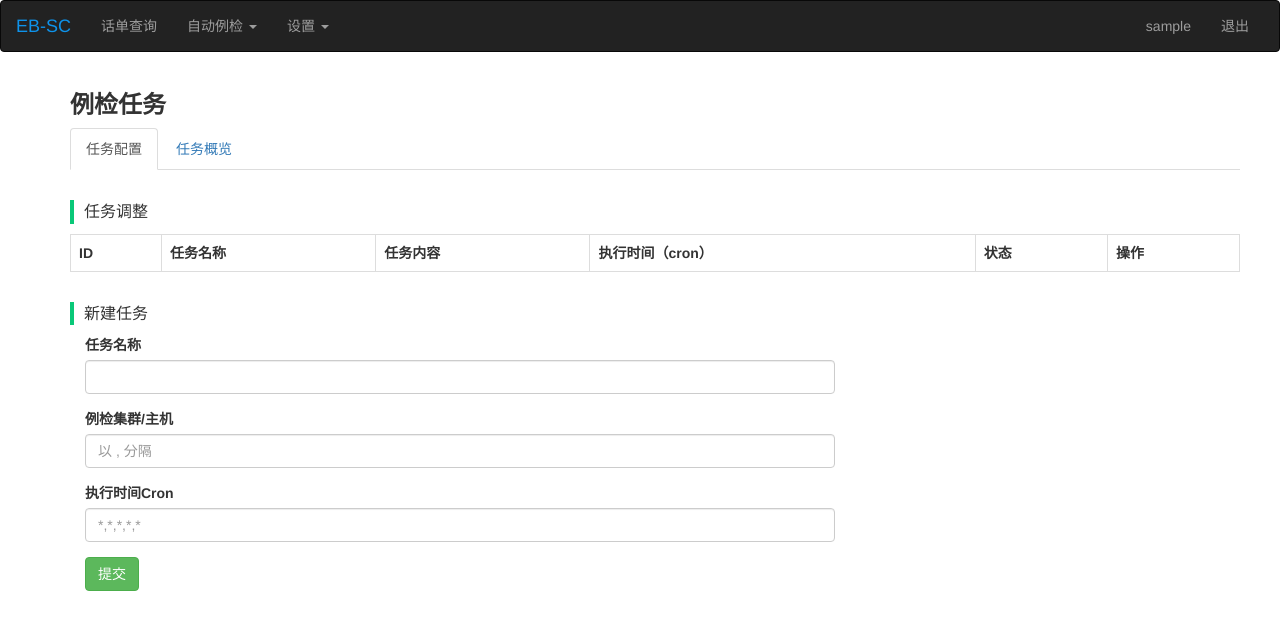
After one commit to zengke123/sc-webapp, a Flask app: page /jobs in a window 1280 px wide. The commit adds this page. Shown: the top 630 px of the page. Run offline with Flask 2, Linux system fonts and the light colour scheme; the visitor is signed in with stand-in values (Sample User, id 1); lists and menus that the app fills with data are empty; parts of the project's set-up code (start-up, migrations or seed data) failed here and were passed over; some libraries are stand-ins or nearby versions.

Commit message:
添加定时例检任务功能

```diff
--- a/manage.py
+++ b/manage.py
@@ -2,7 +2,7 @@ from flask_script import Manager
 from flask_migrate import Migrate, MigrateCommand
 from webapp import app
 from exts import db
-from models import User, Host, History
+from models import User, Host, History, Jobs
 
 # init 初始化，第一次使用
 # python manage.py db init
--- a/templates/base.html
+++ b/templates/base.html
@@ -34,8 +34,9 @@
           <a href="#" class="dropdown-toggle" data-toggle="dropdown" role="button" aria-haspopup="true" aria-expanded="false">自动例检 <span class="caret"></span></a>
           <ul class="dropdown-menu">
             <li><a href="{{ url_for('check') }}">主机例检</a></li>
+            <li><a href="{{ url_for('jobs') }}">例检任务</a></li>
             <li><a href="{{ url_for('check_setting') }}">例检配置</a></li>
-             <li><a href="{{ url_for('history') }}">历史记录</a></li>
+            <li><a href="{{ url_for('history') }}">历史记录</a></li>
           </ul>
         </li>
          <li class="dropdown">
--- a/templates/check.html
+++ b/templates/check.html
@@ -25,8 +25,8 @@
                             <a href="#">
                                 <span>{{ cluste }}</span>
                                 <div class="icon_photo"><img src="/static/img/host2.png" alt="SCPAS"></div>
-                                <p><a href="/check/lj_check?clustename={{ cluste }}" class="btn btn-primary" role="button" data-toggle="tooltip" data-placement="left" title="例检集群">例检</a>
-                                    <a href="/check/info?name={{ cluste }}" class="btn btn-default" role="button" data-toggle="tooltip" data-placement="left" title="例检主机">详细</a></p>
+                                <p><a href="/check/lj_check/?clustename={{ cluste }}" class="btn btn-primary" role="button" data-toggle="tooltip" data-placement="left" title="例检集群">例检</a>
+                                    <a href="/check/info/?name={{ cluste }}" class="btn btn-default" role="button" data-toggle="tooltip" data-placement="left" title="例检主机">详细</a></p>
                             </a>
                         </div>
                         {% endfor %}
--- a/templates/check_host.html
+++ b/templates/check_host.html
@@ -17,7 +17,7 @@
                             <a href="#">
                                 <span>{{ host }}</span>
                                 <div class="icon_photo"><img src="/static/img/host1.png" alt="SCPAS"></div>
-                                <p><a href="/check/lj_check?hostname={{ host }}" class="btn btn-primary" role="button">例检</a></p>
+                                <p><a href="/check/lj_check/?hostname={{ host }}" class="btn btn-primary" role="button">例检</a></p>
                             </a>
                         </div>
                         {% endfor %}
--- /dev/null
+++ b/templates/jobs.html
@@ -0,0 +1,177 @@
+{% extends 'base.html' %}
+{% block title %}例检任务{% endblock %}
+{% block body %}
+<style type="text/css">
+    h4 {
+    font-size: 16px;
+    line-height: 1.2;
+    padding: 2px 0 2px 10px;
+    border-left: 4px solid #09C878;
+}
+</style>
+<div class="container">
+<div class="row">
+    <h3><strong>例检任务</strong></h3>
+</div>
+<div class="row">
+<ul class="nav nav-tabs" role="presentation">
+    <li role="presentation" class="active"><a href="#job_set" aria-controls="job_set" role="tab" data-toggle="tab">任务配置</a></li>
+    <li role="presentation" ><a href="#job_view" aria-controls="job_view" role="tab" data-toggle="tab">任务概览</a></li>
+</ul>
+</div>
+<div class="tab-content">
+    <div role="tabpanel" class="tab-pane active" id="job_set">
+        <br>
+        <div class="row"><h4>任务调整</h4></div>
+        <div class="row">
+            <table class="table table-bordered">
+              <tobody>
+                  <th>ID</th>
+                  <th>任务名称</th>
+                  <th>任务内容</th>
+                  <th>执行时间（cron）</th>
+                  <th>状态</th>
+                  <th>操作</th>
+              </tobody>
+                {% for job in all_jobs %}
+                  <tr>
+                      <td id="job_id_{{ job.id }}">{{ job.id }}</td>
+                      <td>{{ job.name }}</td>
+                      <td>{{ job.content }}</td>
+                      <td>{{ job.cron_time }}</td>
+                      {% if job.status == 1 %}
+                          <td>运行</td>
+                          <td>
+                          <button type="button" class="btn btn-primary btn-xs" id="" value={{ job.id }} onclick="pause_job(this.value)">暂停</button>
+                          <button type="button" class="btn btn-default btn-xs" id="" value={{ job.id }} onclick="remove_job(this.value)">删除</button>
+                          </td>
+                      {% else %}
+                          <td>暂停</td>
+                          <td>
+                          <button type="button" class="btn btn-primary btn-xs" id="" value={{ job.id }} onclick="active_job(this.value)">激活</button>
+                          <button type="button" class="btn btn-default btn-xs" id="" value={{ job.id }} onclick="remove_job(this.value)">删除</button>
+                          </td>
+                      {% endif %}
+                  </tr>
+                {% endfor %}
+            </table>
+        </div>
+        <div class="row"><h4>新建任务</h4></div>
+        <div class="row">
+            <form>
+              <div class="form-group col-md-8">
+                <label for="exampleInputEmail1">任务名称</label>
+                <input type="text" class="form-control" id="job_name" placeholder="">
+              </div>
+              <div class="form-group col-md-8">
+                <label for="exampleInputEmail1">例检集群/主机</label>
+                <input type="text" class="form-control" id="job_content" placeholder="以 , 分隔">
+              </div>
+              <div class="form-group col-md-8">
+                <label for="exampleInputEmail1">执行时间Cron</label>
+                <input type="text" class="form-control" id="job_cron_time" placeholder="*,*,*,*,*">
+              </div>
+              <div class="form-group col-sm-10">
+                <button type="button" class="btn btn-success" id="" onclick="add_job()">提交</button>
+              </div>
+            </form>
+        </div>
+</div>
+    <div role="tabpanel" class="tab-pane" id="job_view" >
+        <br>
+        <div class="row"><h4>当前任务</h4></div>
+        <div class="row">
+            <table class="table table-bordered">
+              <tobody>
+                  <th>ID</th>
+                  <th>任务名称</th>
+                  <th>任务内容</th>
+                  <th>执行时间</th>
+                  <th>状态</th>
+              </tobody>
+                {% for job in run_jobs %}
+                  <tr>
+                      <td>{{ job.id }}</td>
+                      <td>{{ job.name }}</td>
+                      <td>{{ job.content }}</td>
+                      <td>{{ job.cron_time }}</td>
+                      <td>运行</td>
+                  </tr>
+                {% endfor %}
+            </table>
+        </div>
+    </div>
+</div>
+
+</div>
+
+<script type="text/javascript">
+    function pause_job(value){
+        $.post("{{ url_for('pause_job') }}",
+            {
+                job_id: value
+            },
+            function (data) {
+                if(data==="success"){
+                    alert("任务已暂停");
+                    location.reload();
+                }
+                else alert("暂停失败")
+            });
+    }
+
+    function active_job(value){
+        $.post("{{ url_for('active_job') }}",
+            {
+                job_id: value
+            },
+            function (data) {
+                if(data==="success"){
+                    alert("任务已激活");
+                    location.reload();
+
+                }
+                else alert("激活失败")
+            });
+    }
+
+    function add_job(){
+        var name = document.getElementById("job_name").value;
+        var content = document.getElementById("job_content").value;
+        var cron_time = document.getElementById("job_cron_time").value;
+        if (name==="" || content==="" || cron_time===""){
+            alert("内容不能为空");
+            return false;
+        }
+        $.post("{{ url_for('add_job') }}",
+            {
+                name: name,
+                content:content,
+                cron_time:cron_time
+            },
+            function (data) {
+                var result = data.result;
+                var msg = data.error;
+                if(result==="success"){
+                    alert("任务已添加");
+                    location.reload();
+                }
+                else alert(msg)
+            });
+    }
+
+    function remove_job(value){
+        $.post("{{ url_for('remove_job') }}",
+            {
+                job_id: value
+            },
+            function (data) {
+                if(data==="success"){
+                    alert("任务已删除");
+                    location.reload();
+                }
+                else alert("删除失败")
+            });
+    }
+</script>
+{% endblock %}
```
Also changed, not shown: config.py (+8 -11 lines), exts.py (+83 -12 lines), models.py (+11 -2 lines), web_init.py (added, +17 -0 lines), webapp.py (+111 -5 lines).
